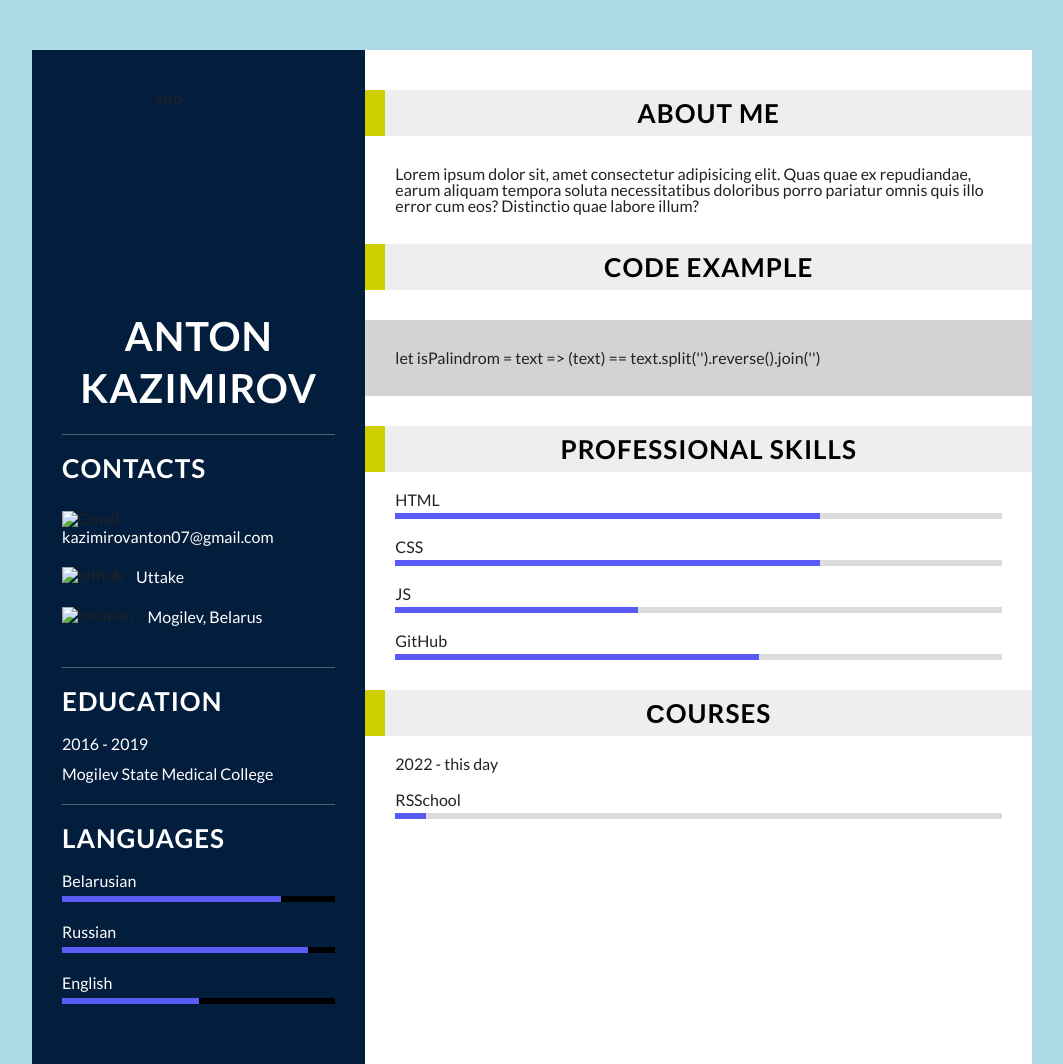
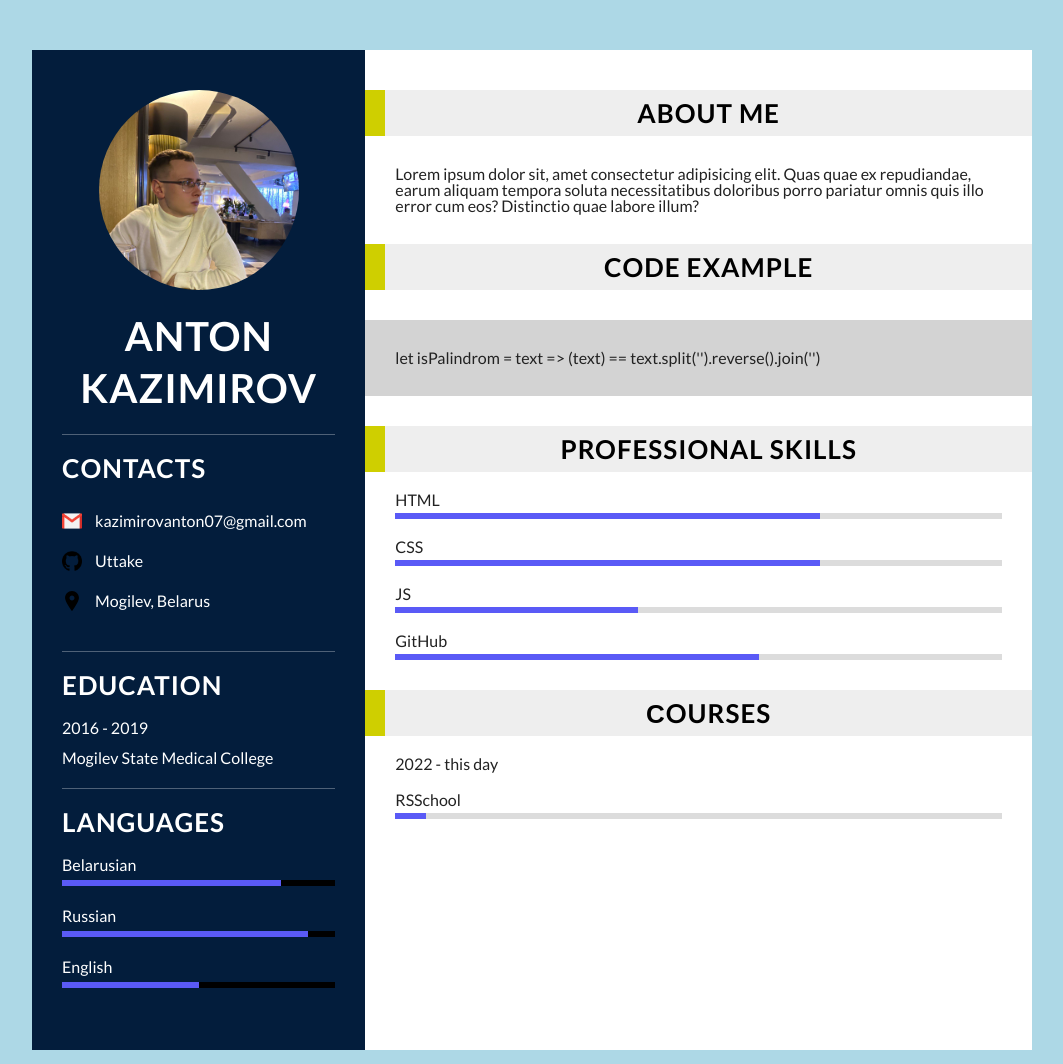
Before and after one commit to Uttake/rsschool-cvstage0, a plain HTML site: page index.html in a window 1280 px wide. Shown: the whole page, without its empty margins (108-1171 px from the left). Drawn offline with Linux system fonts and the light colour scheme; the site is published under a folder, as on GitHub Pages, so addresses that start at the root find nothing.

Commit message:
fix: fixed errors

```diff
--- a/index.html
+++ b/index.html
@@ -15,22 +15,22 @@
     <div class="left__side">
         <div class="profile__info">
             <div class="left__img">
-                <img src="/img/Myphoto.jpg" alt="My photo" class="profile__photo">
+                <img src="./img/Myphoto.jpg" alt="My photo" class="profile__photo">
             </div>
             <h2 class="profile__title">Anton Kazimirov</h2>
         </div>
         <h3 class="contacts">Contacts</h3>
         <ul class="contacts__list">
             <li class="contacts__item">
-                <img src="/img/gmail.png" alt="Gmail" class="contacts__ico">
+                <img src="./img/gmail.png" alt="Gmail" class="contacts__ico">
                 <a href="https://www.google.com/intl/ru/gmail/about/" class="contacts__link">kazimirovanton07@gmail.com</a>
             </li>
             <li class="contacts__item">
-                <img src="/img/github.png" alt="github" class="contacts__ico">
+                <img src="./img/github.png" alt="github" class="contacts__ico">
                 <a href="https://github.com/Uttake" class="contacts__link">Uttake</a>
             </li>
             <li class="contacts__item">
-                <img src="/img/location.svg" alt="location" class="contacts__ico">
+                <img src="./img/location.svg" alt="location" class="contacts__ico">
                 <a href="https://ru.wikipedia.org/wiki/%D0%9C%D0%BE%D0%B3%D0%B8%D0%BB%D1%91%D0%B2" class="contacts__link">Mogilev, Belarus</a>
             </li>
         </ul>
```
